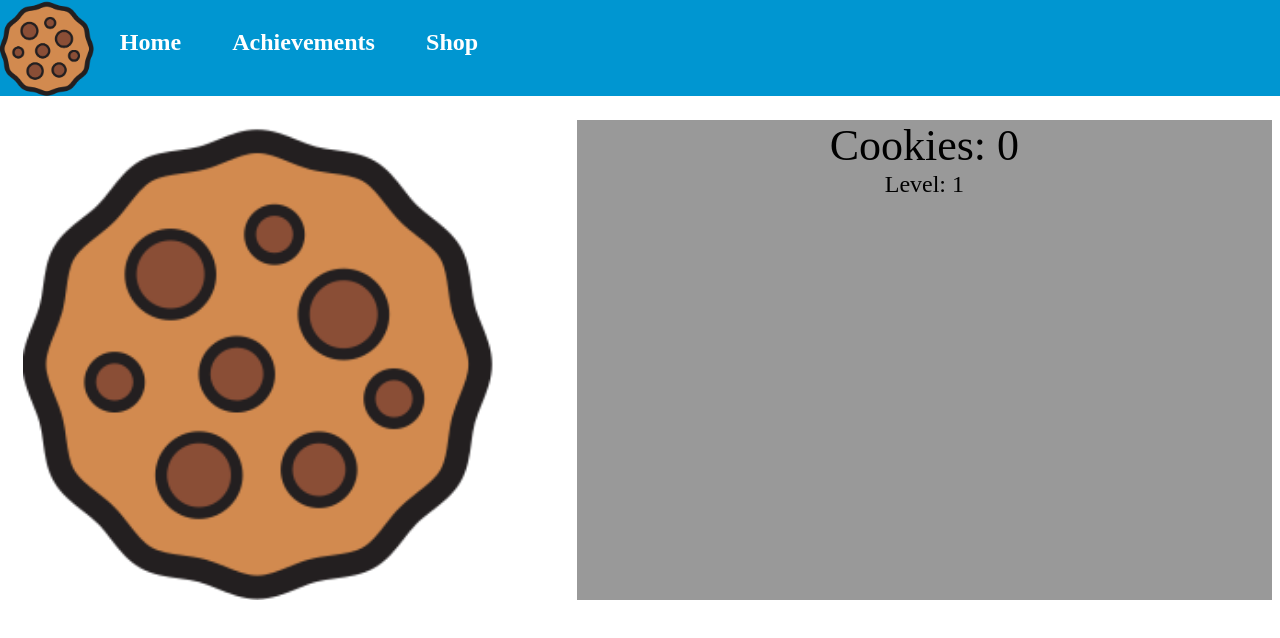
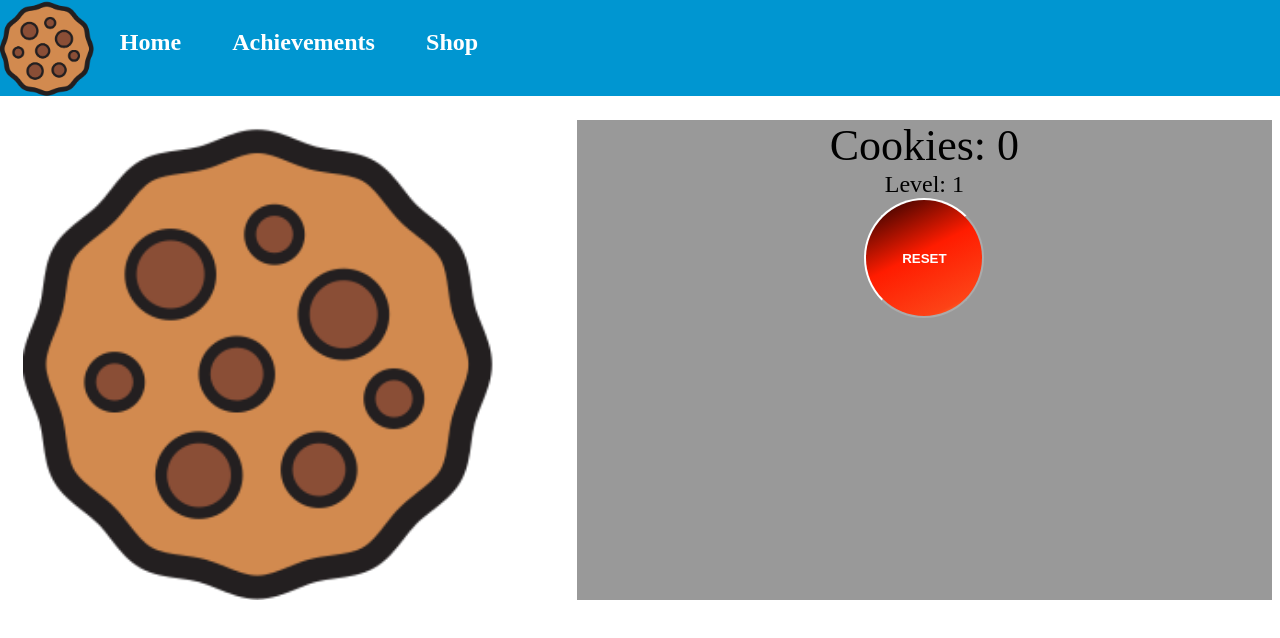
Before and after one commit to Jump3rr/Clicker, a React (Create React App) app: page / in a window 1280 px wide. Shown: the top 638 px of the page. Built offline with nearby package versions, Linux system fonts and the light colour scheme.

Commit message:
reset button

```diff
--- a/Actions/actionCounter.tsx
+++ b/Actions/actionCounter.tsx
@@ -2,6 +2,9 @@ import ActionTypes from "../Actions/counterTypes";
 
 export const increaseCount = () => ({
   type: ActionTypes.INCREASE_COUNT
+});
+export const resetProgress = () => ({
+  type: ActionTypes.RESET_PROGRESS
 });
 export const increaseRequirement = () => ({
   type: ActionTypes.INCREASE_REQUIREMENT
--- a/Actions/counterTypes.tsx
+++ b/Actions/counterTypes.tsx
@@ -1,7 +1,8 @@
 const CounterTypes = {
   INCREASE_COUNT: "INCREASE_COUNT",
   LEVEL_UP: "LEVEL_UP",
-  INCREASE_REQUIREMENT: "INCREASE_REQUIREMENT"
+  INCREASE_REQUIREMENT: "INCREASE_REQUIREMENT",
+  RESET_PROGRESS: "RESET_PROGRESS"
 };
 export default {
   ...CounterTypes
--- a/Compontents/Achievements/Achievements.tsx
+++ b/Compontents/Achievements/Achievements.tsx
@@ -40,7 +40,6 @@ const AchievementLocked = styled.div`
   border-style: solid;
   border-width: 2px;
   border-radius: 10px;
-  opacity: 0.3;
   text-align: center;
   background-color: rgba(255, 0, 0, 0.3);
 `;
@@ -54,7 +53,7 @@ const Title = styled.div`
 const Description = styled.div`
   width: 100%;
   font-size: 80%;
-  transform: translateY(100%);
+  margin-top: 8vh;
   height: 30px;
 `;
 const AchievementImg = styled.img`
--- a/Compontents/HomePage/Counter.tsx
+++ b/Compontents/HomePage/Counter.tsx
@@ -1,12 +1,17 @@
-import React, { FC } from "react";
+import React, { FC, useEffect } from "react";
 import { Colors } from "../../styledHelpers/colors";
 import styled from "styled-components";
-import { useSelector } from "react-redux";
+import { useSelector, useDispatch } from "react-redux";
 import { IState } from "../reducers";
 import { ICounterReducer } from "../reducers/counterReducer";
-import { Leveling } from "./leveling";
+// import { Leveling } from "./leveling";
 import { ILevelReducer } from "../reducers/levelReducer";
 import { IRequiredReducer } from "../reducers/requiredReducer";
+import { increaseCount } from "../../Actions/actionCounter";
+import { resetProgress } from "../../Actions/actionCounter";
+
+import { increaseRequirement } from "../../Actions/requiredActions";
+import { levelUp } from "../../Actions/levelActions";
 
 const CookieCounter = styled.div`
   width: 55%;
@@ -16,7 +21,7 @@ const CookieCounter = styled.div`
   height: auto;
   margin-top: 3vh;
   margin-left: 5%;
-
+  text-align: center;
   @media (max-width: 768px) {
     justify-content: center;
     width: 100%;
@@ -36,21 +41,51 @@ const Level = styled.div`
   font-size: 24px;
   display: block;
 `;
+const ResetButton = styled.button`
+  background: rgb(28, 0, 0);
+  background: linear-gradient(
+    153deg,
+    rgba(28, 0, 0, 1) 0%,
+    rgba(255, 28, 0, 1) 46%,
+    rgba(253, 67, 23, 1) 85%,
+    rgba(249, 177, 90, 1) 100%,
+    rgba(0, 212, 255, 1) 100%
+  );
+  border-radius: 50%;
+  border-color: white;
+  color: white;
+  font-weight: bold;
+  height: 15vh;
+  width: 15vh;
+  &:hover {
+    border-color: red;
+    color: grey;
+  }
+  &:active {
+    border-style: groove;
+    border-width: 5px;
+    font-weight: normal;
+  }
+`;
 
 export const Counter: FC = () => {
-  const { count, level, toNextLevel } = useSelector<
-    IState,
-    ICounterReducer & ILevelReducer & IRequiredReducer
-  >((globalState) => ({
-    ...globalState.counter,
-    ...globalState.level,
-    ...globalState.toNextLevel
-  }));
+  const { count, level } = useSelector<IState, ICounterReducer & ILevelReducer>(
+    (globalState) => ({
+      ...globalState.counter,
+      ...globalState.level
+    })
+  );
+
+  const dispatch = useDispatch();
+  useEffect(() => {
+    resetProgress();
+  }, []);
 
   return (
     <CookieCounter>
       <CounterDiv>Cookies: {count}</CounterDiv>
       <Level>Level: {level}</Level>
+      <ResetButton onClick={() => dispatch(resetProgress())}>RESET</ResetButton>
     </CookieCounter>
   );
 };
--- a/Compontents/reducers/counterReducer.tsx
+++ b/Compontents/reducers/counterReducer.tsx
@@ -1,3 +1,4 @@
+import { useState } from "react";
 import ActionTypes from "../../Actions/counterTypes";
 
 const initialState = {
@@ -20,6 +21,8 @@ export default (state = initialState, action) => {
   switch (action.type) {
     case ActionTypes.INCREASE_COUNT:
       return { count: state.count + 1 };
+    case ActionTypes.RESET_PROGRESS:
+      return { count: state.count = 0 };
     // case ActionTypes.INCREASE_REQUIREMENT:
     //   return { toNextLevel: tstate.toNextLevel * 2 };
     // case ActionTypes.LEVEL_UP:
```
Also changed, not shown: storage/saveToLS.ts (added, +8 -0 lines).
